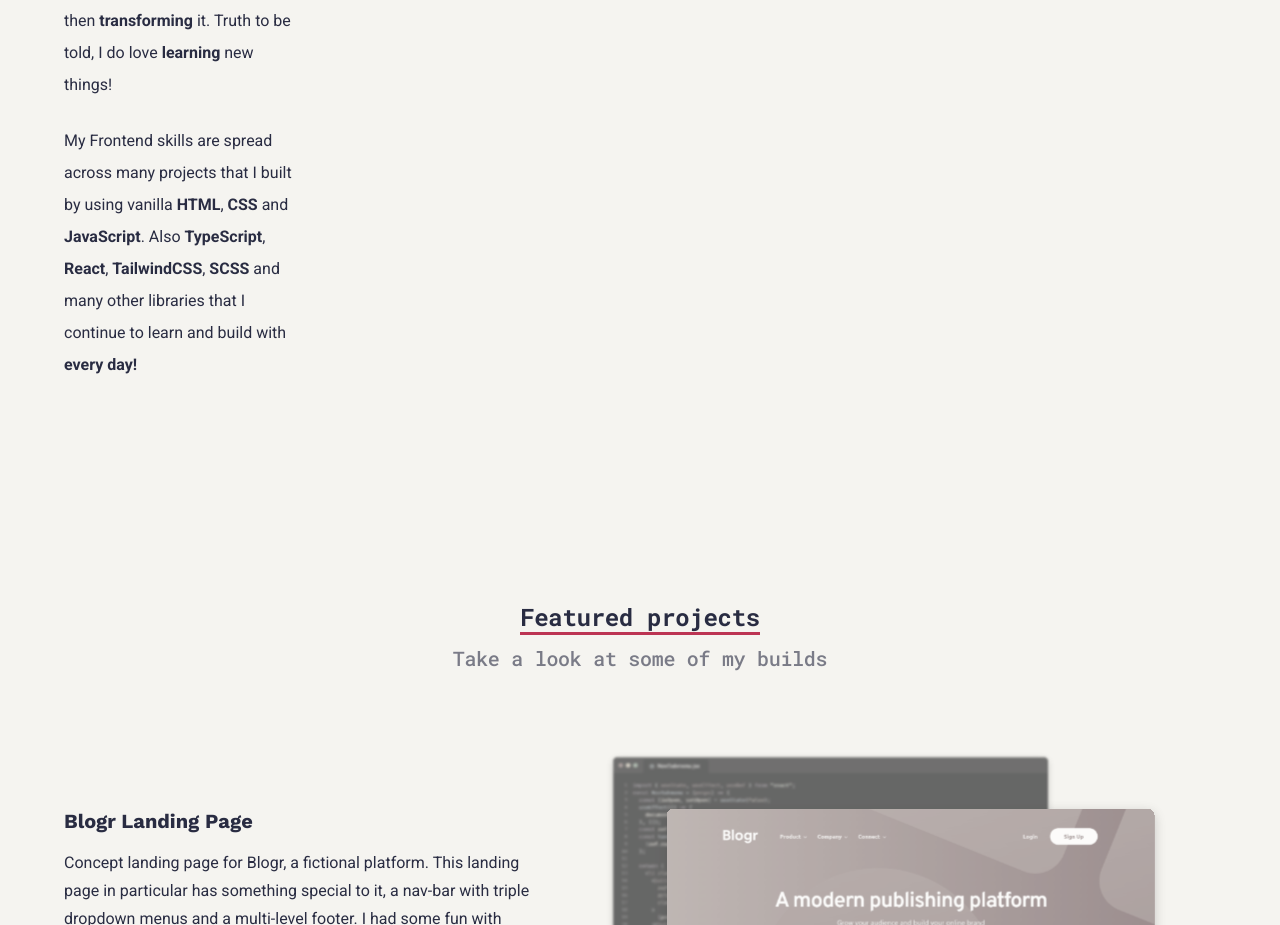
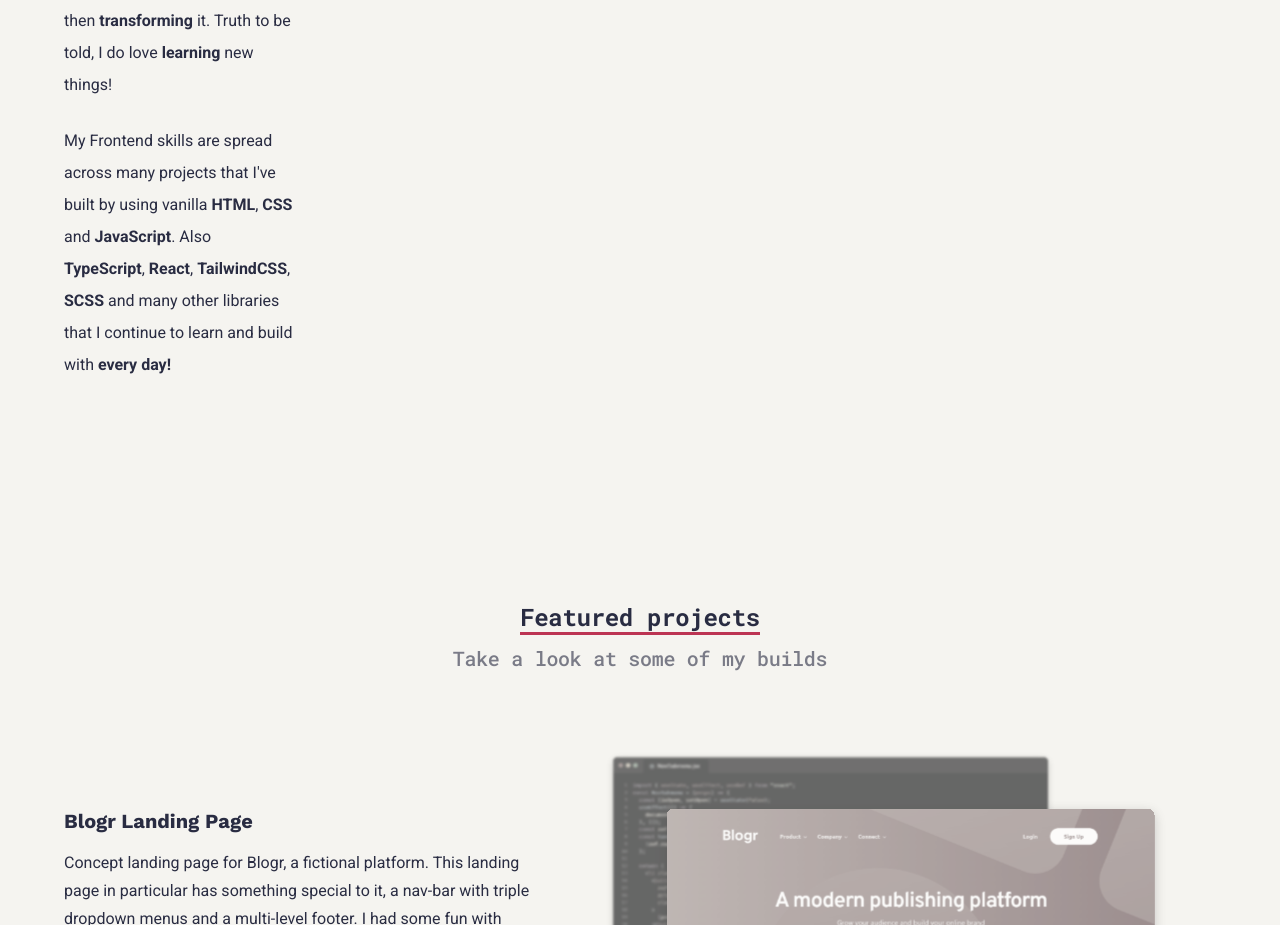
Before and after one commit to rwxdan/rwxdan.dev, a React (Vite) app: page / in a window 1280 px wide. Shown: the part 1249-2174 px from the top of the page. Built offline with nearby package versions, Linux system fonts and the light colour scheme.

Commit message:
🤫
I think I might add something else to this section later on.
But for now, I'm removing the chit-chat and keeping it on topic.

```diff
--- a/src/components/WhoAmI/WhoAmI.tsx
+++ b/src/components/WhoAmI/WhoAmI.tsx
@@ -43,8 +43,8 @@ const WhoAmI = () => {
           </p>
 
           <p className="text">
-            My Frontend skills are spread across many projects that I built by
-            using vanilla <span className="bold">HTML</span>,{' '}
+            My Frontend skills are spread across many projects that I've built
+            by using vanilla <span className="bold">HTML</span>,{' '}
             <span className="bold">CSS</span> and{' '}
             <span className="bold">JavaScript</span>. Also{' '}
             <span className="bold">TypeScript</span>,{' '}
```
